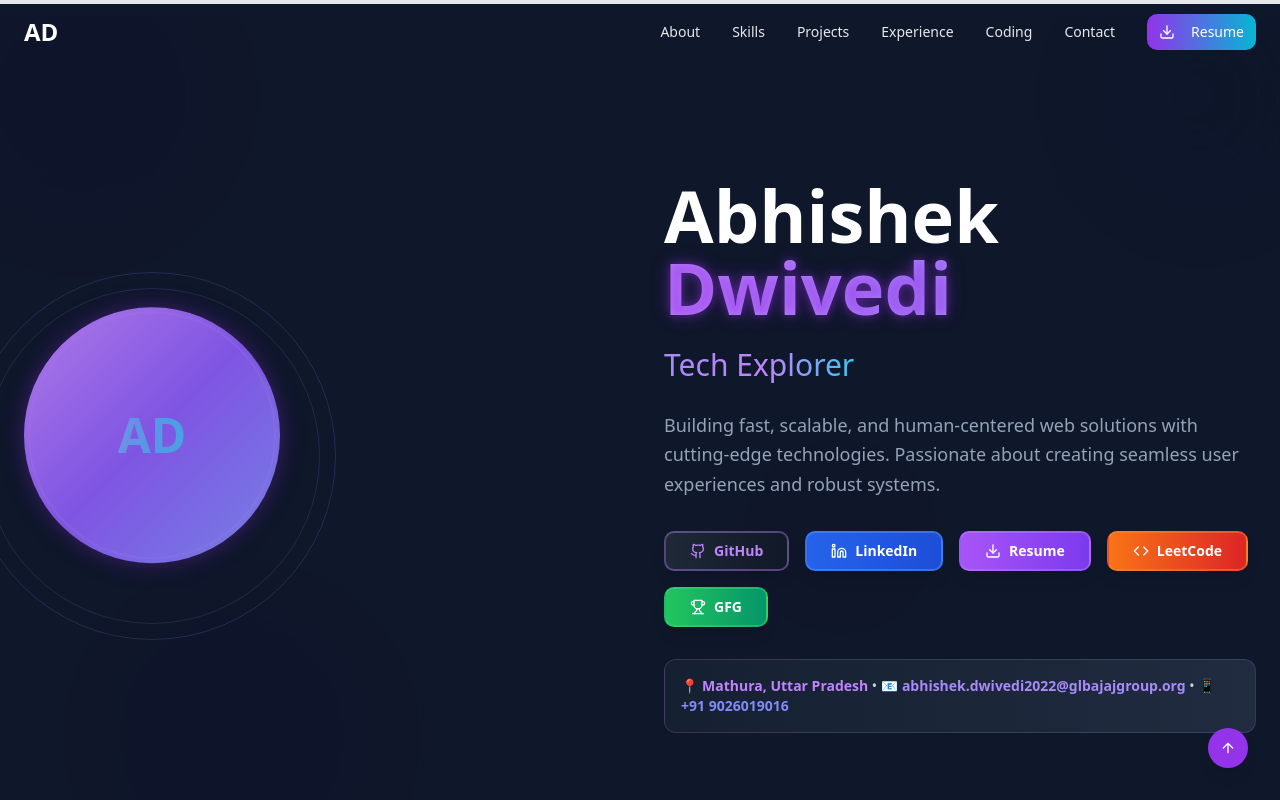
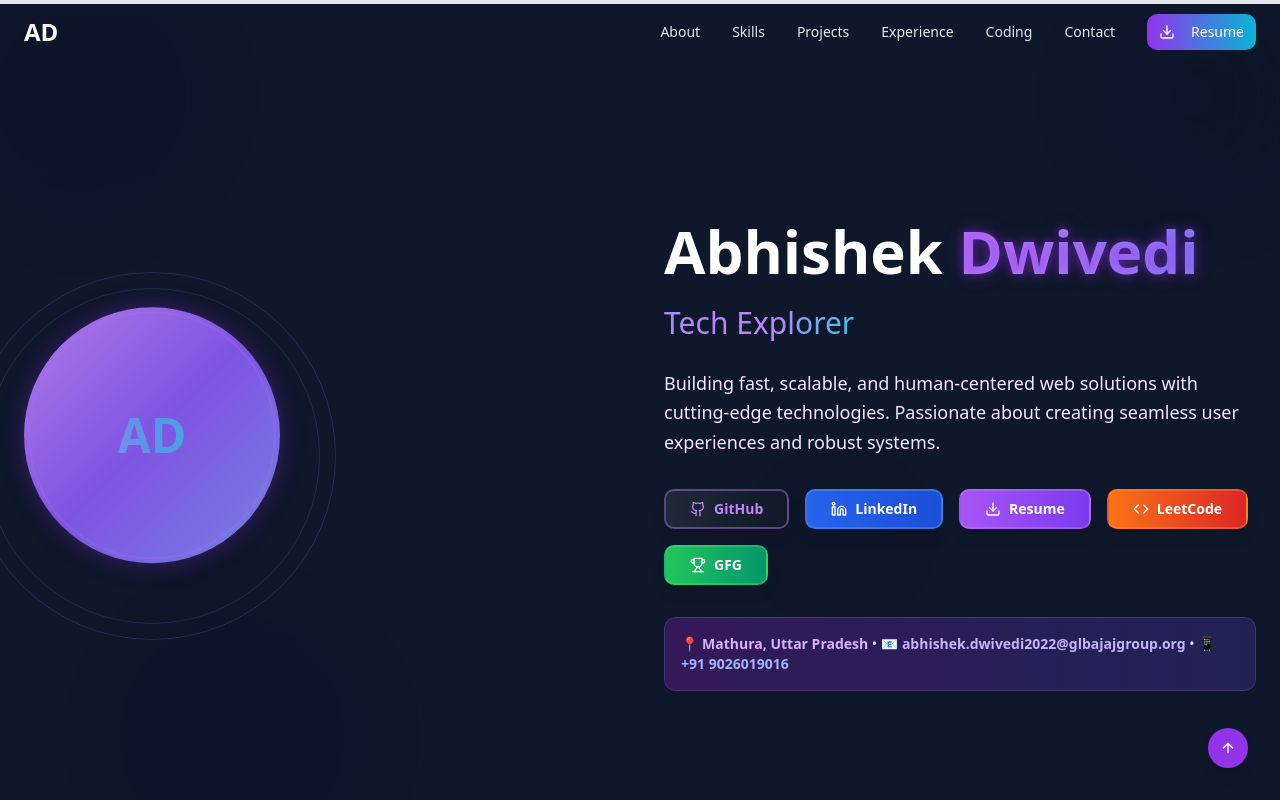
Before and after one commit to abhishekdwivedi8/cosmic-dev-portfolio-genesis-97, a React (Vite) app: page / in a window 1280 px wide. Shown: the top 800 px of the page. Built offline with nearby package versions, Linux system fonts and the light colour scheme.

Commit message:
Refactor: Update HeroSection styles
- Keep the name on a single line.
- Remove slate color and apply a compatible color profile.
- Remove image filters.

```diff
--- a/src/components/HeroSection.tsx
+++ b/src/components/HeroSection.tsx
@@ -81,7 +81,7 @@ const HeroSection = () => {
           <div className="flex justify-center lg:justify-start animate-fade-in">
             <div className="relative">
               <div className="w-64 h-64 rounded-full bg-gradient-to-br from-purple-400 via-violet-500 to-indigo-400 p-1 animate-float neon-glow shadow-2xl">
-                <div className="w-full h-full rounded-full bg-gradient-to-br from-slate-800 to-slate-900 flex items-center justify-center text-5xl font-bold gradient-text border-2 border-purple-400/20">
+                <div className="w-full h-full rounded-full bg-gradient-to-br from-indigo-900 to-purple-900 flex items-center justify-center text-5xl font-bold gradient-text border-2 border-purple-400/20">
                   AD
                 </div>
               </div>
@@ -94,20 +94,20 @@ const HeroSection = () => {
 
           {/* Hero Content */}
           <div className="text-center lg:text-left animate-slide-in-right">
-            <h1 className="text-5xl lg:text-7xl font-bold text-white mb-6 leading-tight">
-              Abhishek
-              <span className="block bg-gradient-to-r from-purple-400 via-violet-400 to-indigo-400 bg-clip-text text-transparent neon-text">
+            <h1 className="text-5xl lg:text-6xl font-bold mb-6 leading-tight">
+              <span className="text-white">Abhishek </span>
+              <span className="bg-gradient-to-r from-purple-400 via-violet-400 to-indigo-400 bg-clip-text text-transparent neon-text">
                 Dwivedi
               </span>
             </h1>
 
-            <div className="text-2xl lg:text-3xl text-slate-300 mb-4 font-medium h-12">
+            <div className="text-2xl lg:text-3xl mb-4 font-medium h-12">
               <span className="bg-gradient-to-r from-violet-400 via-purple-400 to-cyan-400 bg-clip-text text-transparent typing-animation">
                 {roles[currentRole]}
               </span>
             </div>
 
-            <p className="text-lg text-slate-400 mb-8 max-w-2xl leading-relaxed">
+            <p className="text-lg text-purple-100 mb-8 max-w-2xl leading-relaxed">
               Building fast, scalable, and human-centered web solutions with cutting-edge technologies.
               Passionate about creating seamless user experiences and robust systems.
             </p>
@@ -138,11 +138,11 @@ const HeroSection = () => {
             </div>
 
             {/* Location Info */}
-            <div className="mt-8 p-4 bg-gradient-to-r from-slate-800/50 to-slate-700/50 rounded-xl border border-purple-400/20 backdrop-blur-sm">
-              <p className="text-slate-300 text-sm">
-                📍 <span className="text-purple-400 font-semibold">Mathura, Uttar Pradesh</span> •
-                📧 <span className="text-violet-400 font-semibold">abhishek.dwivedi2022@glbajajgroup.org</span> •
-                📱 <span className="text-indigo-400 font-semibold">+91 9026019016</span>
+            <div className="mt-8 p-4 bg-gradient-to-r from-purple-900/50 to-indigo-900/50 rounded-xl border border-purple-400/20 backdrop-blur-sm">
+              <p className="text-purple-100 text-sm">
+                📍 <span className="text-purple-300 font-semibold">Mathura, Uttar Pradesh</span> •
+                📧 <span className="text-violet-300 font-semibold">abhishek.dwivedi2022@glbajajgroup.org</span> •
+                📱 <span className="text-indigo-300 font-semibold">+91 9026019016</span>
               </p>
             </div>
           </div>
```
